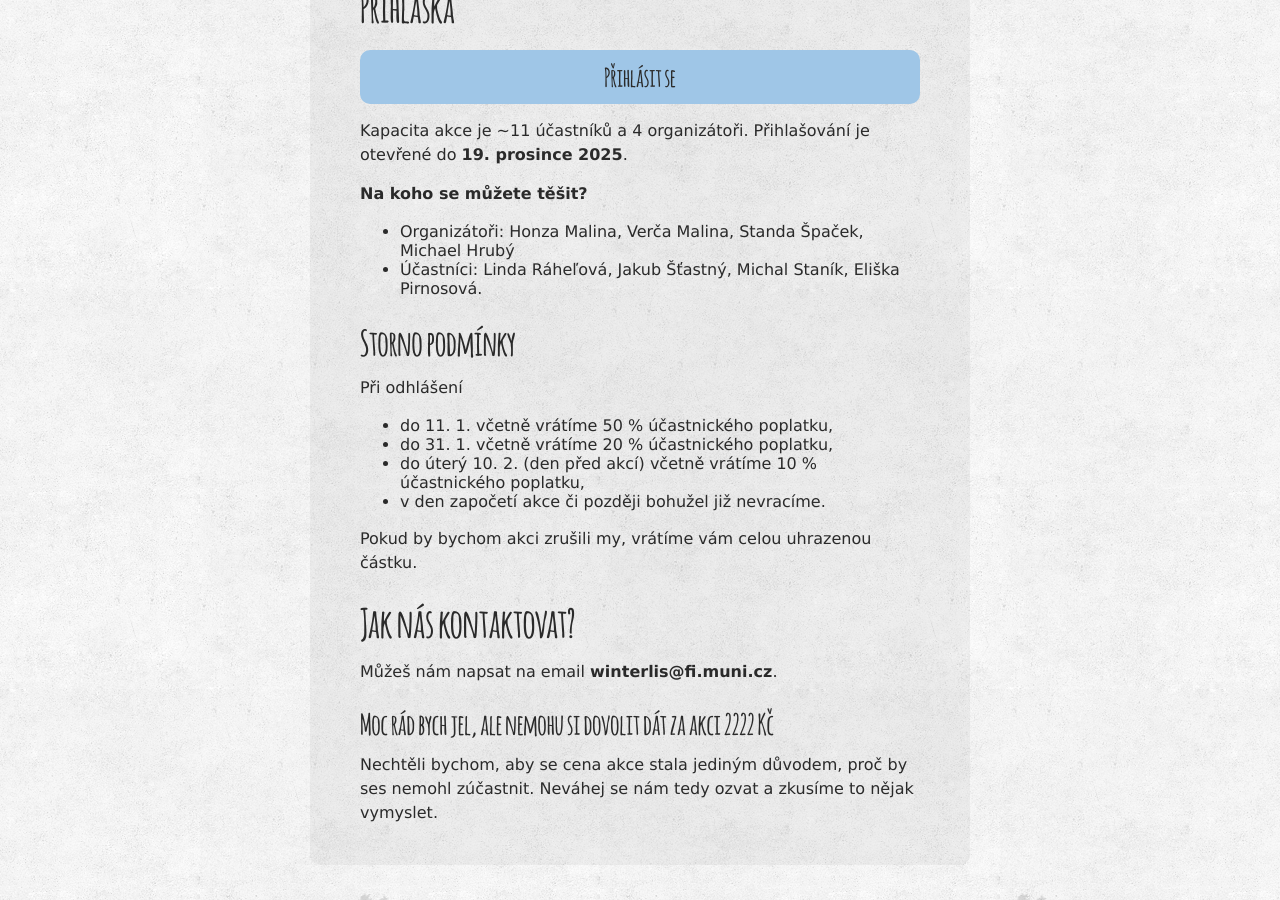
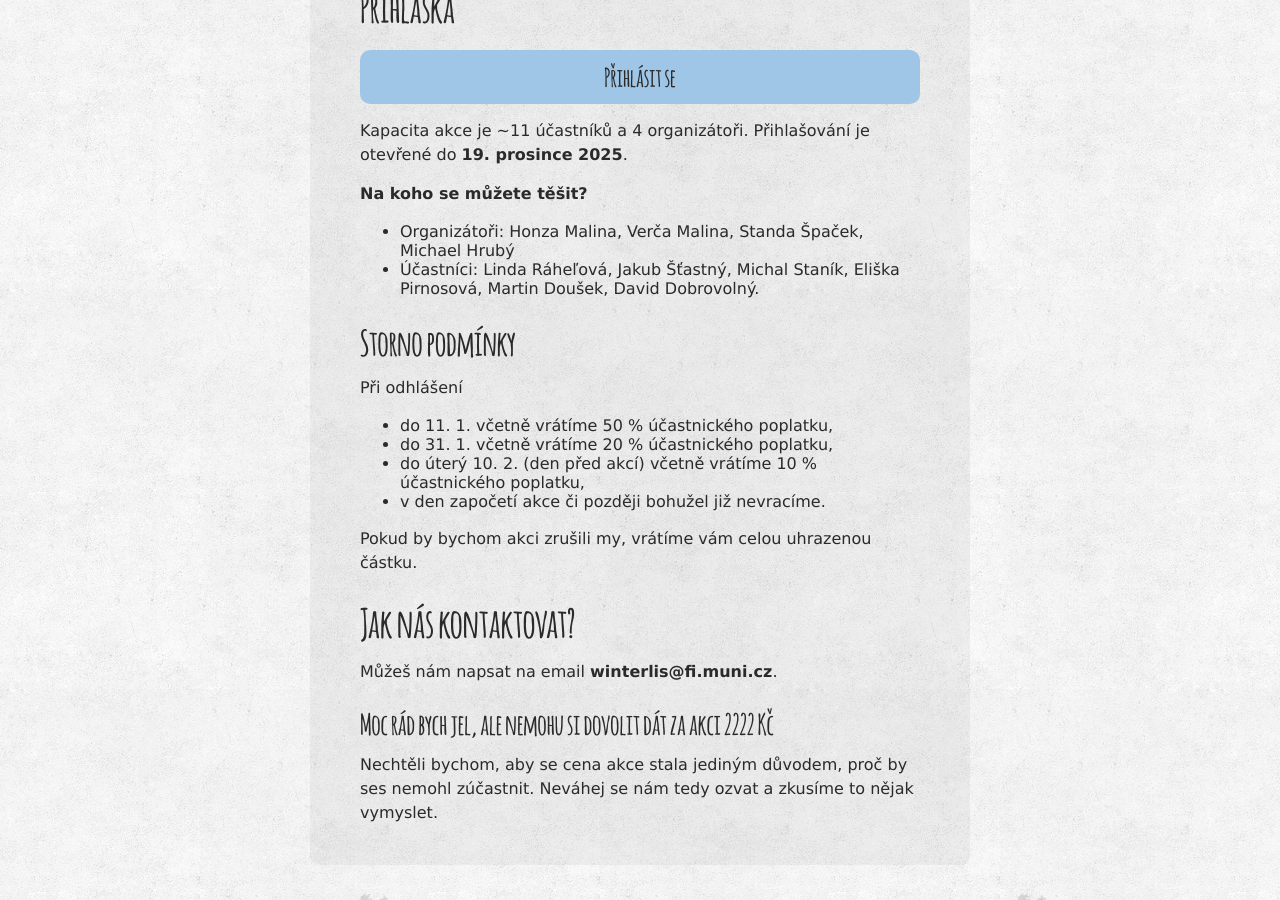
Before and after one commit to zverinec/zverinec-web, a Jekyll site: the page built from _pages/winterlis26.md, in a window 1280 px wide and 900 px high, scrolled down 1911 px. Built offline with Jekyll 4.4.1, drawn with Linux system fonts in a browser that asks for light colours; comment, search, counter and statistics services are not loaded.

Commit message:
winterlis26: add new participants.

```diff
--- a/_pages/winterlis26.md
+++ b/_pages/winterlis26.md
@@ -54,7 +54,8 @@ Kapacita akce je ~11 účastníků a 4 organizátoři. Přihlašování je ote
 **Na koho se můžete těšit?**
 
 - Organizátoři: Honza Malina, Verča Malina, Standa Špaček, Michael Hrubý
-- Účastníci: Linda Ráheľová, Jakub Šťastný, Michal Staník, Eliška Pirnosová.
+- Účastníci: Linda Ráheľová, Jakub Šťastný, Michal Staník, Eliška Pirnosová,
+  Martin Doušek, David Dobrovolný.
 
 ### Storno podmínky
 
```
